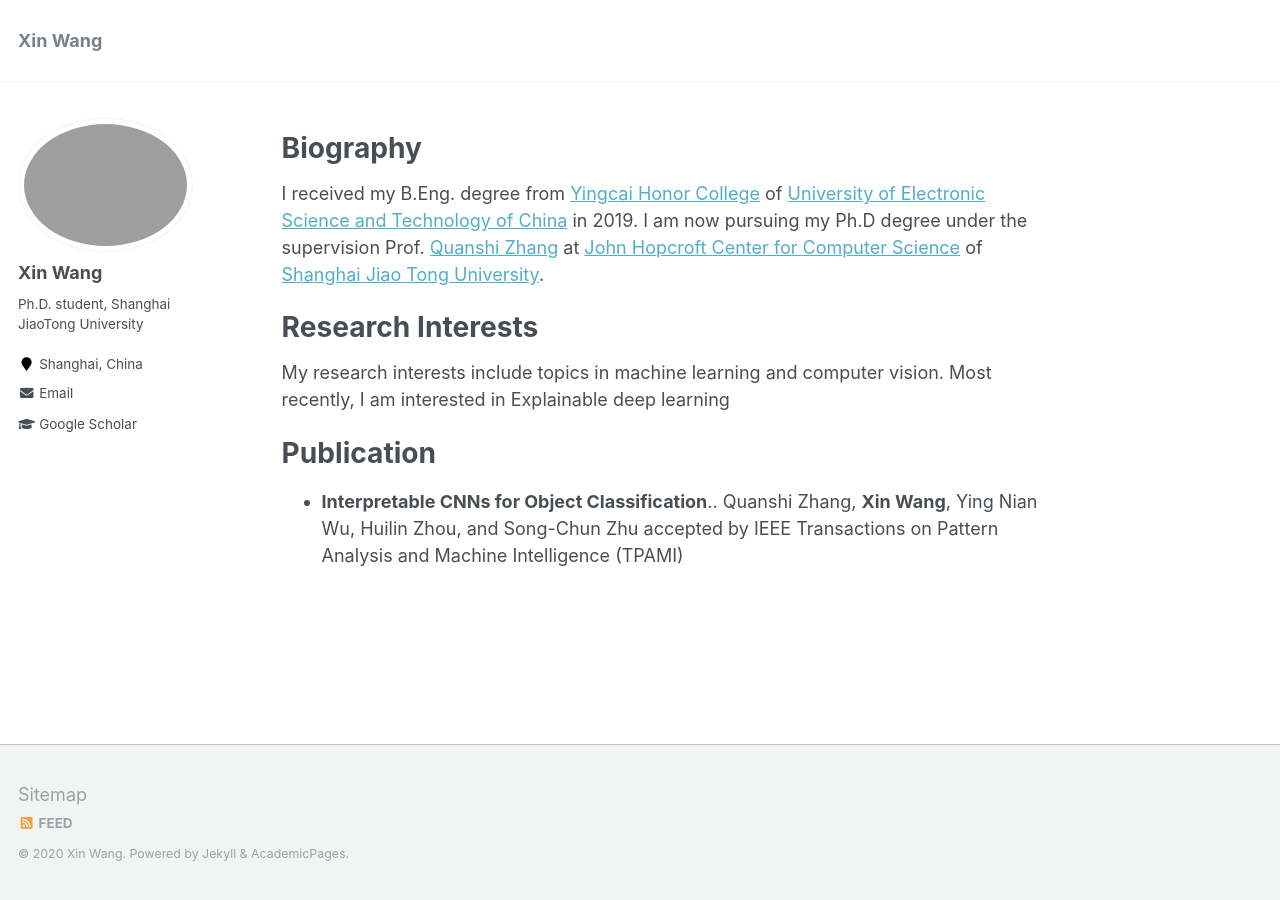
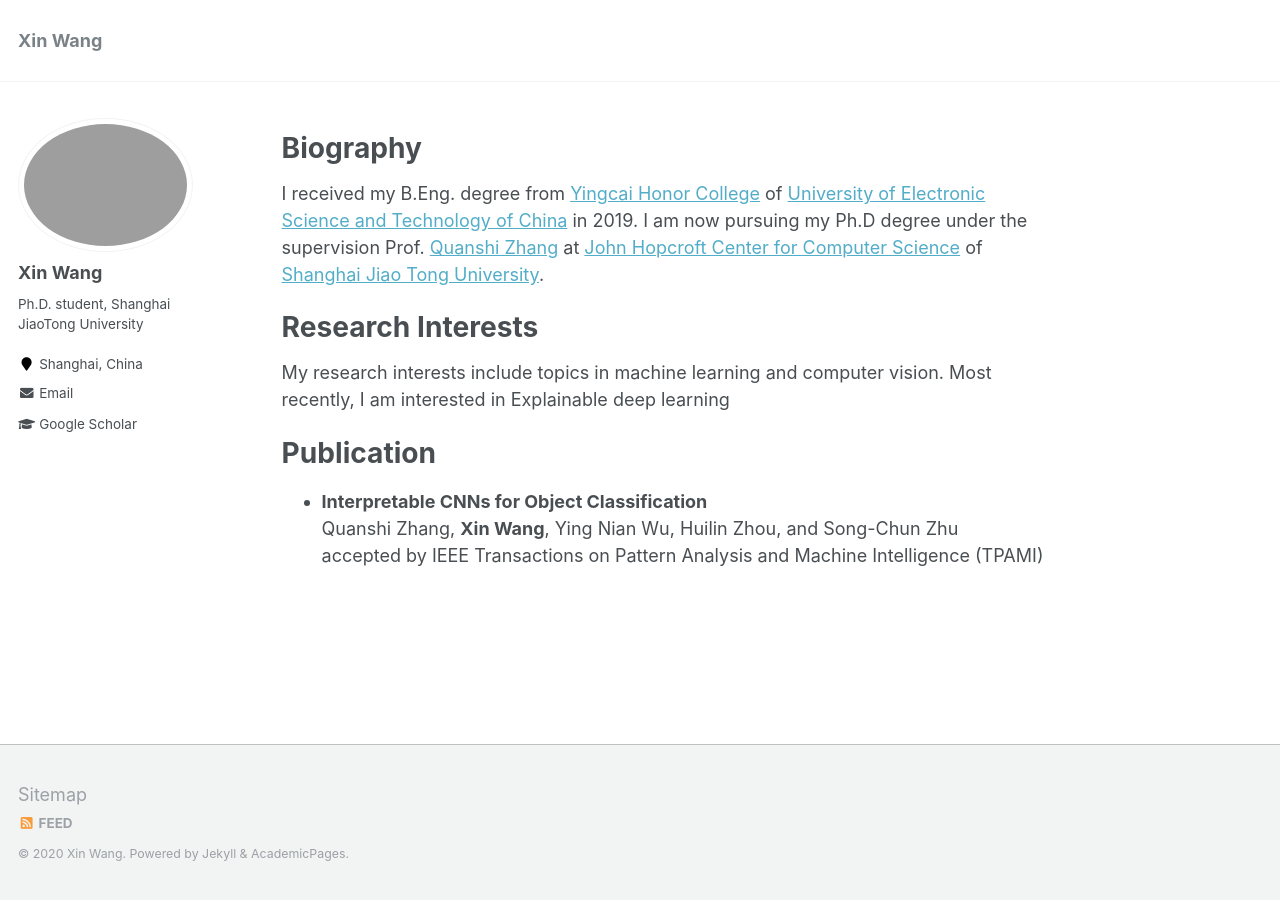
Before and after one commit to xinwang98/xinwang98.github.io, a Jekyll site: the page built from _pages/about.md, in a window 1280 px wide. Built offline with Jekyll 4.4.1, drawn with Linux system fonts in a browser that asks for light colours.

```diff
--- a/_pages/about.md
+++ b/_pages/about.md
@@ -19,6 +19,6 @@ Most recently, I am interested in Explainable deep learning
 
 Publication
 ======
-* **Interpretable CNNs for Object Classification**..
-    Quanshi Zhang, **Xin Wang**, Ying Nian Wu, Huilin Zhou, and Song-Chun Zhu
+* **Interpretable CNNs for Object Classification**\
+    Quanshi Zhang, **Xin Wang**, Ying Nian Wu, Huilin Zhou, and Song-Chun Zhu\
     accepted by IEEE Transactions on Pattern Analysis and Machine Intelligence (TPAMI)
```
